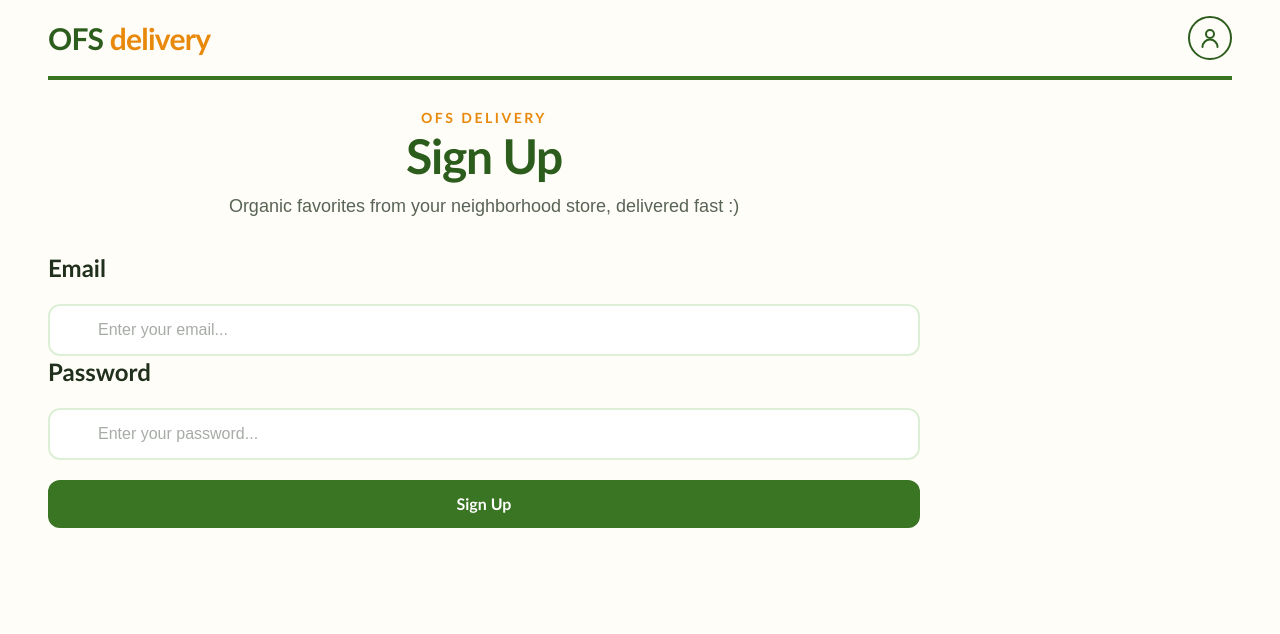
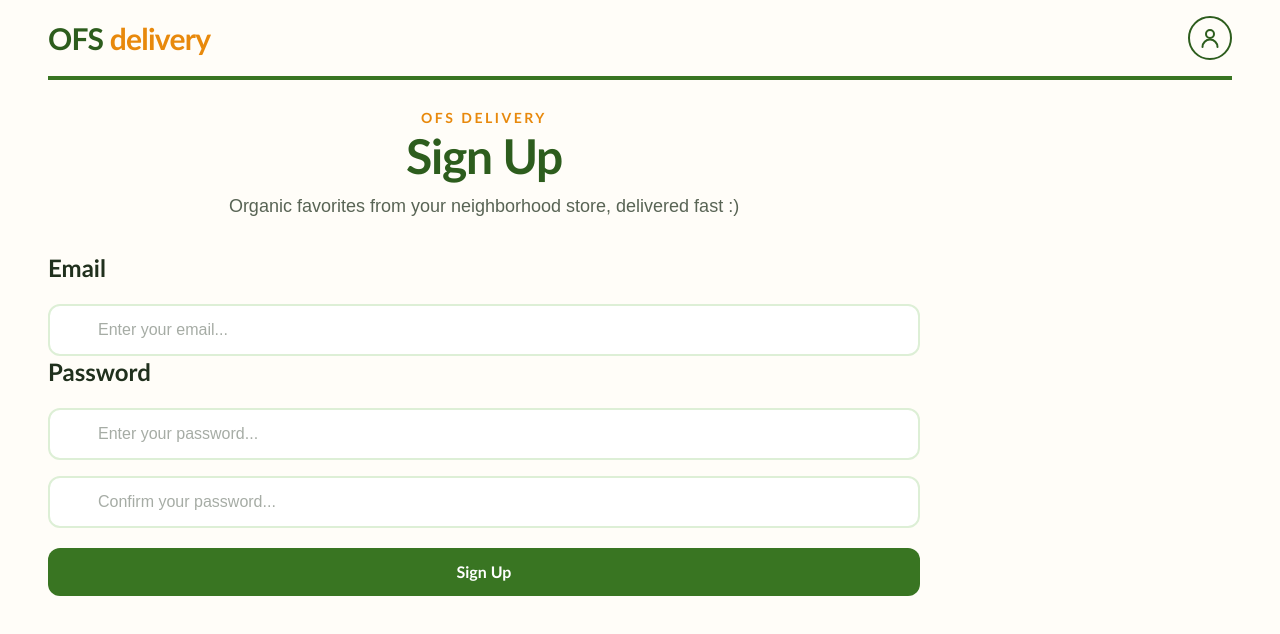
Before and after one commit to NyiHtett/On_Demand_Delivery_Service, a React (Vite) app in the folder frontend/: page /sign-up in a window 1280 px wide. Shown: the top 634 px of the page. Built offline with nearby package versions, Linux system fonts and the light colour scheme.

Commit message:
added confirm password field to sign up ui

```diff
--- a/frontend/src/components/auth/AuthForm.jsx
+++ b/frontend/src/components/auth/AuthForm.jsx
@@ -47,10 +47,22 @@ function AuthForm({pageTitle}) {
               </label>
               <input
                 id="password"
-                type="text"
+                type="password"
                 placeholder="Enter your password..."
                 className="min-h-12 w-full rounded-xl border-2 border-brand-green-100 bg-white py-3 pl-12 pr-12 text-ink outline-none transition-colors placeholder:text-ink/40 focus:border-brand-green-500"
               />
+              {pageTitle === "Sign Up" && (
+                <div className="mt-4">
+                  <label htmlFor="confirmPassword" className="sr-only">Confirm Your Password</label>
+                  <input
+                    id="confirmPassword"
+                    type="password"
+                    placeholder="Confirm your password..."
+                    className="min-h-12 w-full rounded-xl border-2 border-brand-green-100 bg-white py-3 pl-12 pr-12 text-ink outline-none transition-colors placeholder:text-ink/40 focus:border-brand-green-500"
+                  />
+                </div>
+              )}
+
               <button onClick={() => console.log('Clicked!')}
                       className="mt-5 flex min-h-12 w-full items-center justify-center rounded-xl bg-brand-green-600 px-5 font-display font-bold text-white no-underline transition-colors hover:bg-brand-green-700 focus-visible:outline-3 focus-visible:outline-offset-2 focus-visible:outline-brand-orange-400"
               >
```
